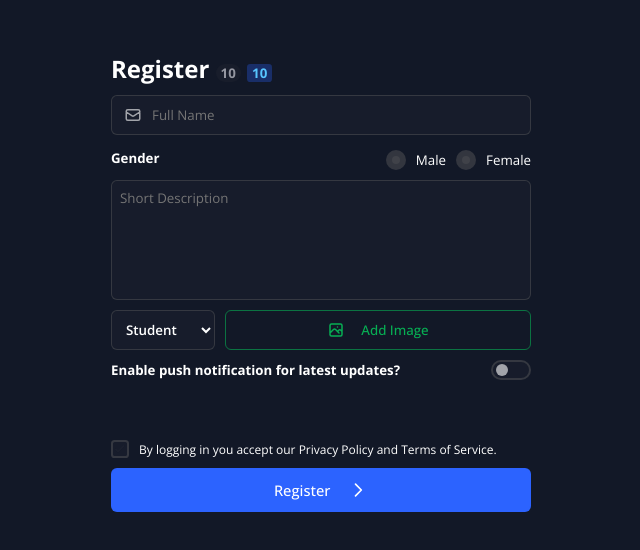
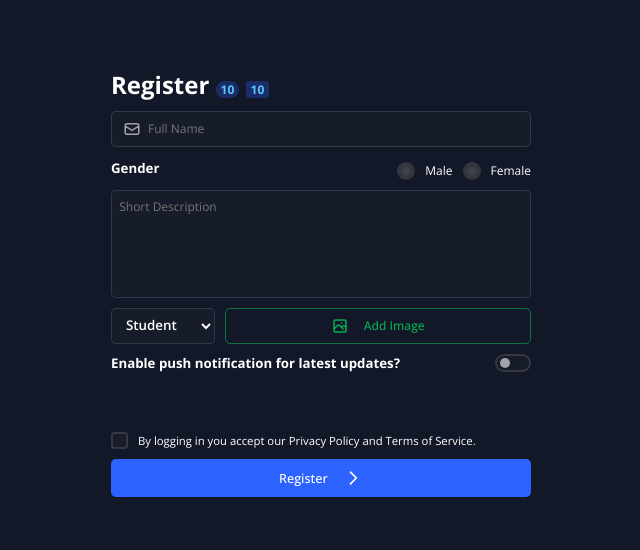
Before and after one commit to orted-org/simara, a React (Create React App) app: page / in a window 1280 px wide. Shown: the part 118-668 px from the top of the page, without its empty margins (319-959 px from the left). Built offline with nearby package versions, Linux system fonts and the light colour scheme.

Commit message:
updated default pill to primary & changed button hover and active brightness for click effect

```diff
--- a/src/App.tsx
+++ b/src/App.tsx
@@ -1,7 +1,4 @@
-import Badge from "./Components/Badge";
-import Pill from "./Components/Pill";
-import Demo from "./Utils/Demo";
-
+import Demo from "./Demo";
 
 function App() {
   return (
--- a/src/Components/Button.tsx
+++ b/src/Components/Button.tsx
@@ -20,17 +20,16 @@ const SButton = styled.button`
   cursor: pointer;
   border: 1px solid ${(p) => p.theme.borderColor};
   outline: none;
-
-  transition: all 0.3s;
+  transition: all 0.1s;
   &:hover {
-    filter: brightness(95%);
+    filter: brightness(120%);
   }
   &:disabled {
     filter: brightness(100%);
     cursor: not-allowed;
   }
   &:active {
-    filter: ${(p) => `brightness(${p.theme.activeBrightness}%)`};
+    filter: brightness(60%);
   }
 `;
 interface ButtonProps extends ButtonHTMLAttributes<HTMLButtonElement> {
@@ -52,7 +51,6 @@ function getButtonTheme(p: ButtonProps, baseTheme: ISimaraThemeData): any {
   let borderColor = theme.dil60;
   let internalColor = "white";
   let height = baseTheme.MediumHeight;
-  let activeBrightness = 80;
   switch (p.cSize) {
     case "small":
       height = baseTheme.SmallHeight;
@@ -80,13 +78,11 @@ function getButtonTheme(p: ButtonProps, baseTheme: ISimaraThemeData): any {
       internalColor = theme.dil0;
       backgroundColor = "transparent";
       borderColor = theme.dil60;
-      activeBrightness = 90;
       break;
     case "minimal":
       internalColor = theme.dil0;
       backgroundColor = "transparent";
       borderColor = backgroundColor;
-      activeBrightness = 50;
       break;
   }
   return {
@@ -95,7 +91,6 @@ function getButtonTheme(p: ButtonProps, baseTheme: ISimaraThemeData): any {
     internalColor,
     height,
     borderRadius: baseTheme.BorderRadius,
-    activeBrightness,
   };
 }
 
--- a/src/Components/Pill.tsx
+++ b/src/Components/Pill.tsx
@@ -1,4 +1,4 @@
-import React, { useEffect, useMemo } from "react";
+import React, { useMemo } from "react";
 import styled from "styled-components";
 import { useSimara } from "../Global/Context";
 import { ISimaraThemeData } from "../Global/Interface";
@@ -30,7 +30,7 @@ function getBadgeTheme(p: BadgeProps, baseTheme: ISimaraThemeData) {
     baseTheme.Colors.background === "#ffffff" ? "100%" : "200%";
   const filter = "brightness(" + filterFactor + ")";
   let fontSize = baseTheme.MediumHeight / 3;
-  let theme = baseTheme.Colors.grey;
+  let theme = baseTheme.Colors.primary;
 
   switch (p.cSize) {
     case "small":
--- a/src/index.tsx
+++ b/src/index.tsx
@@ -3,11 +3,21 @@ import ReactDOM from "react-dom";
 import App from "./App";
 import ToastManager from "./Components/ToastManager";
 import { SimaraThemeContext } from "./Global/Context";
-import { SimaraDarkTheme, SimaraLightTheme } from "./Global/ThemeData";
+import { SimaraDarkTheme } from "./Global/ThemeData";
 
 ReactDOM.render(
   <React.StrictMode>
-    <SimaraThemeContext.Provider value={{ themeData: SimaraDarkTheme }}>
+    <SimaraThemeContext.Provider
+      value={{
+        themeData: {
+          ...SimaraDarkTheme,
+          BorderRadius: 5,
+          SmallHeight: 34,
+          MediumHeight: 36,
+          LargeHeight: 38,
+        },
+      }}
+    >
       <ToastManager>
         <App />
       </ToastManager>
```
Also changed, not shown: src/Demo.tsx (renamed from src/Utils/Demo.tsx, +15 -17 lines).
